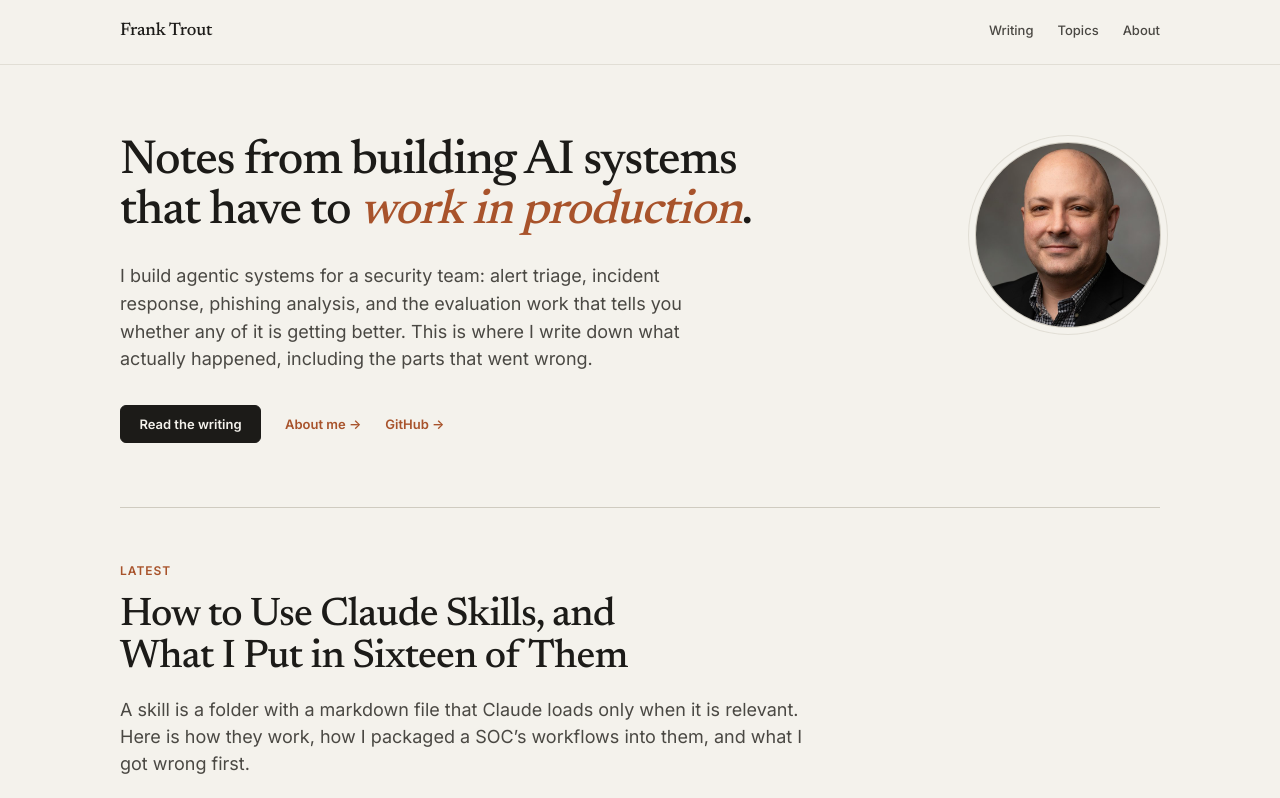
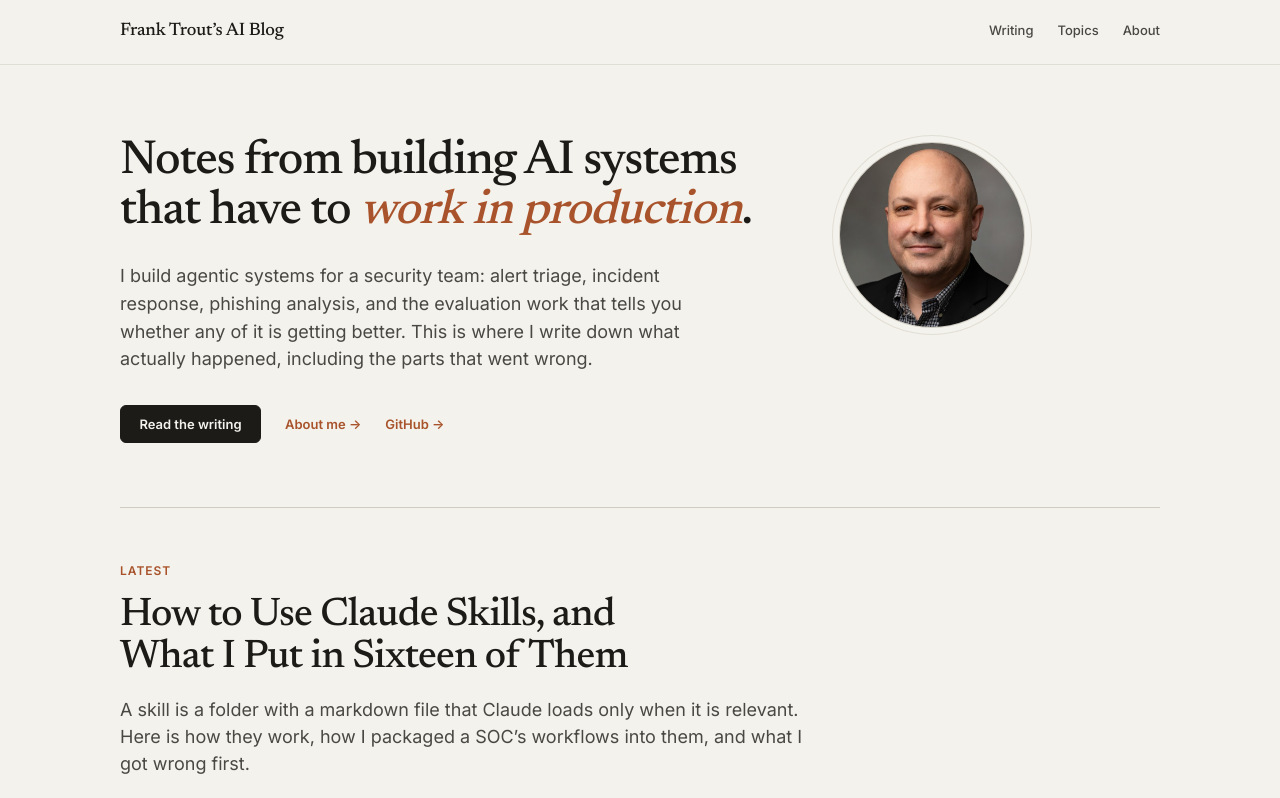
Before and after one commit to ftrout/ftrout.github.io, an Astro site: page / in a window 1280 px wide. Shown: the top 798 px of the page. Built offline with nearby package versions, Linux system fonts and the light colour scheme; Astro itself is replaced by a stand-in of ours.

Commit message:
fix: update site brand name in header and adjust hero layout for better alignment

```diff
--- a/src/components/Header.astro
+++ b/src/components/Header.astro
@@ -7,7 +7,7 @@ const isCurrent = (match: readonly string[]) => match.some((m) => path.startsWit
 
 <header class="site-header">
   <div class="container">
-    <a class="brand" href="/" aria-label={`${SITE.title}, home`}>{SITE.title}</a>
+    <a class="brand" href="/" aria-label={`${SITE.brand}, home`}>{SITE.brand}</a>
     <nav class="site-nav" aria-label="Primary">
       {NAV.map((item) => (
         <a href={item.href} aria-current={isCurrent(item.match) ? 'page' : undefined}>
--- a/src/consts.ts
+++ b/src/consts.ts
@@ -3,6 +3,8 @@
  */
 export const SITE = {
   title: 'Frank Trout',
+  /** Wordmark in the site header. */
+  brand: 'Frank Trout’s AI Blog',
   /** Short role line, used on the About page and in link previews. */
   role: 'AI engineer on a security operations team',
   /** The home page headline. */
--- a/src/styles/global.css
+++ b/src/styles/global.css
@@ -570,8 +570,11 @@ main.container {
    ========================================================================== */
 .hero {
   display: grid;
-  grid-template-columns: minmax(0, 1fr) auto;
-  column-gap: var(--space-8);
+  /* Text column sized to its content, so the photo sits beside the text
+     instead of at the far edge of the page. */
+  grid-template-columns: minmax(0, max-content) auto;
+  justify-content: start;
+  column-gap: var(--space-7);
   align-items: start;
   padding-top: var(--space-2);
 }
```
